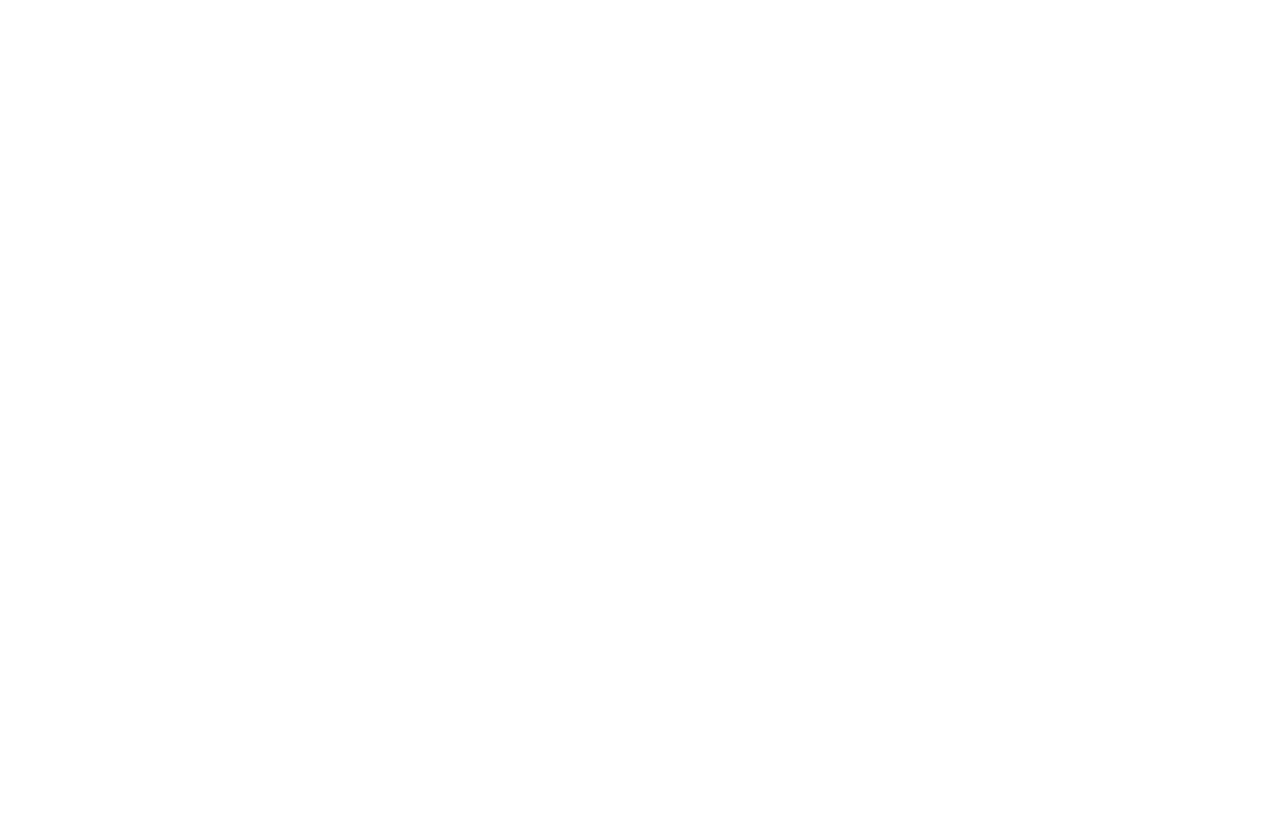
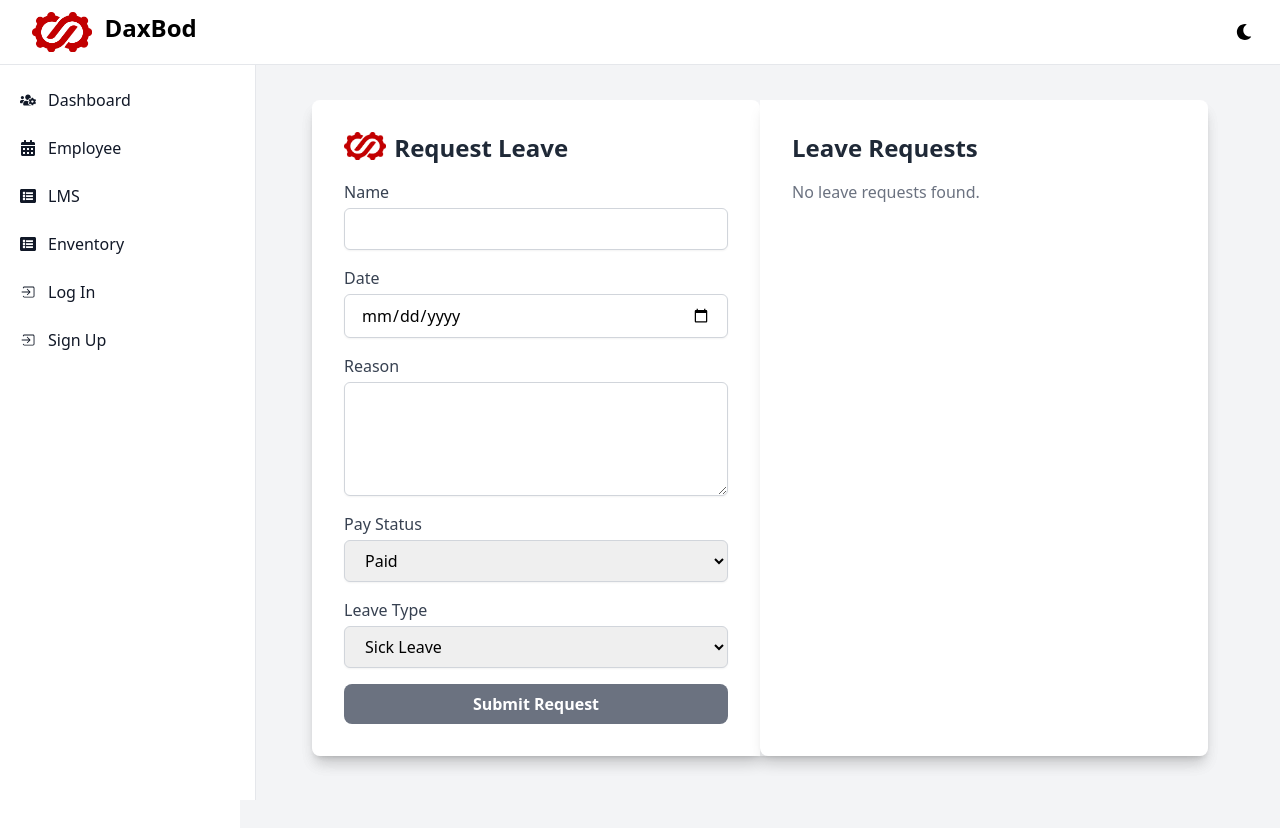
Before and after one commit to Arslaan027/HRDB, a React (Vite) app in the folder HRDB/: page /lms in a window 1280 px wide. Before the commit this address had no page. Before the commit the page ends 800 px from the top, so only its background shows below. Built offline with nearby package versions, Linux system fonts and the light colour scheme.

Commit message:
Leave Section Done

```diff
--- a/HRDB/src/App.jsx
+++ b/HRDB/src/App.jsx
@@ -8,6 +8,7 @@
 import Login from "./Components/Pages/Login/Login";
 import Inventory from "./Components/Pages/Inveentory/Inventory";
 import Signup from "./Components/Pages/Signup/Signup";
+import LMS from "./Components/Pages/LMS/LMS";
 
 function App() {
   const [darkMode, setDarkMode] = React.useState(false);
@@ -33,8 +34,12 @@
           <Route index element={<Dashboard />} />
           <Route path="/employee" element={<Employee />} />
           <Route path="/payroll" element={<Payroll />} />
-          <Route path="/leave-management" element={<LeaveManagement />} />
-          <Route path="/payroll/:id" element={<Payroll />} />{" "}
+          <Route path="/lms" element={<LMS />} />
+          <Route
+            path="/leave-management/:employeeId"
+            element={<LeaveManagement />}
+          />
+          <Route path="/payroll/:id" element={<Payroll />} />
           <Route path="/enventory" element={<Inventory />} />
           <Route path="/login" element={<Login />} />
           <Route path="/signup" element={<Signup />} />
--- a/HRDB/src/Components/Headbar-Sidebar/Sidebar.jsx
+++ b/HRDB/src/Components/Headbar-Sidebar/Sidebar.jsx
@@ -24,7 +24,11 @@
         darkColor: "dark:bg-gray-700 dark:text-gray-300",
       },
     },
-
+    {
+      to: "/lms",
+      icon: FaListAlt,
+      text: "LMS",
+    },
     {
       to: "/enventory",
       icon: FaListAlt,
--- /dev/null
+++ b/HRDB/src/Components/Pages/LMS/LMS.jsx
@@ -0,0 +1,184 @@
+import React, { useState } from "react";
+import Title from "../../Daxbod/Title";
+import logo from "../../../Images/newlogo.png";
+
+const LMS = () => {
+  const [leaveRequests, setLeaveRequests] = useState([]);
+  const [newRequest, setNewRequest] = useState({
+    name: "",
+    date: "",
+    reason: "",
+    payStatus: "Paid",
+    leaveType: "Sick Leave",
+  });
+
+  const handleChange = (e) => {
+    const { name, value } = e.target;
+    setNewRequest({ ...newRequest, [name]: value });
+  };
+
+  const handleSubmit = (e) => {
+    e.preventDefault();
+    setLeaveRequests([...leaveRequests, newRequest]);
+    setNewRequest({
+      name: "",
+      date: "",
+      reason: "",
+      payStatus: "Paid",
+      leaveType: "Sick Leave",
+    });
+  };
+
+  return (
+    <div className="flex ml-60 mt-7 items-center justify-center min-h-screen bg-gray-100 dark:bg-gray-800 p-4 sm:p-6 md:p-8">
+      <div className="flex flex-col md:flex-row w-full max-w-4xl bg-gray-100 dark:bg-gray-800 rounded-lg shadow-lg">
+        {/* Left Section: Leave Request Form */}
+        <div className="bg-white dark:bg-gray-900 p-6 md:p-8 rounded-t-lg md:rounded-l-lg shadow-lg md:w-1/2">
+          <div className="flex gap-2 items-start">
+            <img src={logo} className="h-7 flex " />
+            <h2 className="text-2xl font-semibold mb-4 text-gray-800 dark:text-gray-200 ">
+              Request Leave
+            </h2>
+          </div>
+          <form onSubmit={handleSubmit} className="space-y-4">
+            <div>
+              <label
+                htmlFor="name"
+                className="block text-gray-700 dark:text-gray-300"
+              >
+                Name
+              </label>
+              <input
+                id="name"
+                name="name"
+                type="text"
+                value={newRequest.name}
+                onChange={handleChange}
+                className="mt-1 block w-full px-4 py-2 border border-gray-300 rounded-md shadow-sm focus:outline-none focus:ring-2 focus:ring-gray-500 dark:bg-gray-600 dark:border-gray-500 dark:text-gray-200"
+                required
+              />
+            </div>
+            <div>
+              <label
+                htmlFor="date"
+                className="block text-gray-700 dark:text-gray-300"
+              >
+                Date
+              </label>
+              <input
+                id="date"
+                name="date"
+                type="date"
+                value={newRequest.date}
+                onChange={handleChange}
+                className="mt-1 block w-full px-4 py-2 border border-gray-300 rounded-md shadow-sm focus:outline-none focus:ring-2 focus:ring-gray-500 dark:bg-gray-600 dark:border-gray-500 dark:text-gray-200"
+                required
+              />
+            </div>
+            <div>
+              <label
+                htmlFor="reason"
+                className="block text-gray-700 dark:text-gray-300"
+              >
+                Reason
+              </label>
+              <textarea
+                id="reason"
+                name="reason"
+                value={newRequest.reason}
+                onChange={handleChange}
+                className="mt-1 block w-full px-4 py-2 border border-gray-300 rounded-md shadow-sm focus:outline-none focus:ring-2 focus:ring-gray-500 dark:bg-gray-600 dark:border-gray-500 dark:text-gray-200"
+                rows="4"
+                required
+              />
+            </div>
+            <div>
+              <label
+                htmlFor="payStatus"
+                className="block text-gray-700 dark:text-gray-300"
+              >
+                Pay Status
+              </label>
+              <select
+                id="payStatus"
+                name="payStatus"
+                value={newRequest.payStatus}
+                onChange={handleChange}
+                className="mt-1 block w-full px-4 py-2 border border-gray-300 rounded-md shadow-sm focus:outline-none focus:ring-2 focus:ring-gray-500 dark:bg-gray-600 dark:border-gray-500 dark:text-gray-200"
+                required
+              >
+                <option value="Paid">Paid</option>
+                <option value="Unpaid">Unpaid</option>
+              </select>
+            </div>
+            <div>
+              <label
+                htmlFor="leaveType"
+                className="block text-gray-700 dark:text-gray-300"
+              >
+                Leave Type
+              </label>
+              <select
+                id="leaveType"
+                name="leaveType"
+                value={newRequest.leaveType}
+                onChange={handleChange}
+                className="mt-1 block w-full px-4 py-2 border border-gray-300 rounded-md shadow-sm focus:outline-none focus:ring-2 focus:ring-gray-500 dark:bg-gray-600 dark:border-gray-500 dark:text-gray-200"
+                required
+              >
+                <option value="Sick Leave">Sick Leave</option>
+                <option value="Casual Leave">Casual Leave</option>
+                <option value="Earned Leave">Earned Leave</option>
+              </select>
+            </div>
+            <button
+              type="submit"
+              className="w-full bg-gray-500 hover:bg-gray-700 text-white font-semibold py-2 px-4 rounded-lg focus:outline-none focus:ring-2 focus:ring-gray-500 dark:bg-gray-600 dark:hover:bg-gray-700"
+            >
+              Submit Request
+            </button>
+          </form>
+        </div>
+
+        {/* Right Section: Leave Requests List */}
+        <div className="bg-white dark:bg-gray-900 p-6 md:p-8 rounded-b-lg md:rounded-r-lg shadow-lg md:w-1/2">
+          <h2 className="text-2xl font-semibold mb-4 text-gray-800 dark:text-gray-200 ">
+            Leave Requests
+          </h2>
+          {leaveRequests.length === 0 ? (
+            <p className="text-gray-500 dark:text-gray-400">
+              No leave requests found.
+            </p>
+          ) : (
+            <ul className="space-y-4">
+              {leaveRequests.map((request, index) => (
+                <li
+                  key={index}
+                  className="border border-gray-300 rounded-lg p-4 dark:border-gray-600 dark:bg-gray-800"
+                >
+                  <h3 className="text-lg font-semibold text-gray-800 dark:text-gray-200 ">
+                    {request.name}
+                  </h3>
+                  <p className="text-gray-600 dark:text-gray-400 ">
+                    Date: {request.date}
+                  </p>
+                  <p className="text-gray-600 dark:text-gray-400">
+                    Reason: {request.reason}
+                  </p>
+                  <p className="text-gray-600 dark:text-gray-400">
+                    Pay Status: {request.payStatus}
+                  </p>
+                  <p className="text-gray-600 dark:text-gray-400">
+                    Leave Type: {request.leaveType}
+                  </p>
+                </li>
+              ))}
+            </ul>
+          )}
+        </div>
+      </div>
+    </div>
+  );
+};
+
+export default LMS;
--- a/HRDB/src/Components/Pages/Login/Login.jsx
+++ b/HRDB/src/Components/Pages/Login/Login.jsx
@@ -11,7 +11,7 @@
   };
 
   return (
-    <div className="flex items-center justify-center min-h-screen bg-gray-100 dark:bg-gray-800 p-4 sm:p-6 md:p-8">
+    <div className="flex items-center justify-center min-h-screen bg-gray-100 dark:bg-gray-800 p-4 sm:p-6 md:p-8 ml-64">
       <div className="flex flex-col md:flex-row w-full max-w-4xl bg-gray-100 dark:bg-gray-800">
         {/* Left Section: Logo and Text */}
         <div className="bg-gray-700 dark:bg-gray-900 p-6 md:p-8 rounded-t-lg md:rounded-l-lg shadow-lg flex flex-col items-center justify-center md:w-1/2 mb-4 md:mb-0">
--- a/HRDB/src/Components/Pages/Payroll/LeaveManagement.jsx
+++ b/HRDB/src/Components/Pages/Payroll/LeaveManagement.jsx
@@ -1,7 +1,74 @@
 import React from "react";
+import { useParams } from "react-router-dom";
+import Title from "../../Daxbod/Title";
 
 const LeaveManagement = () => {
-  return <div>Hello</div>;
+  const { employeeId } = useParams();
+
+  // Example static data for leave requests
+  const leaveRequests = [
+    {
+      id: 1,
+      name: "Asad Khan",
+      date: "2024-08-15",
+      reason: "Medical",
+      payStatus: "Paid",
+      leaveType: "Sick Leave",
+    },
+    {
+      id: 2,
+      name: "Arslaan Ahmad",
+      date: "2024-08-18",
+      reason: "Vacation",
+      payStatus: "Unpaid",
+      leaveType: "Casual Leave",
+    },
+  ];
+
+  const filteredRequests = leaveRequests.filter(
+    (request) => request.name === employeeId
+  );
+
+  return (
+    <div className="flex flex-col items-center justify-center min-h-screen bg-gray-100 dark:bg-gray-800 p-4 sm:p-6 md:p-8">
+      <Title>Leave Management System</Title>
+      <div className="w-full max-w-4xl mt-8 bg-white dark:bg-gray-900 rounded-lg shadow-lg p-6">
+        <h2 className="text-2xl font-semibold mb-4 text-gray-800 dark:text-gray-200">
+          Existing Leave Requests for {employeeId.replace("-", " ")}
+        </h2>
+        {filteredRequests.length === 0 ? (
+          <p className="text-gray-500 dark:text-gray-400">
+            No leave requests found.
+          </p>
+        ) : (
+          <ul className="space-y-4">
+            {filteredRequests.map((request) => (
+              <li
+                key={request.id}
+                className="border border-gray-300 rounded-lg p-4 dark:border-gray-600 dark:bg-gray-800"
+              >
+                <h3 className="text-lg font-semibold text-gray-800 dark:text-gray-200">
+                  {request.name.replace("-", " ")}
+                </h3>
+                <p className="text-gray-600 dark:text-gray-400">
+                  Date: {request.date}
+                </p>
+                <p className="text-gray-600 dark:text-gray-400">
+                  Reason: {request.reason}
+                </p>
+                <p className="text-gray-600 dark:text-gray-400">
+                  Pay Status: {request.payStatus}
+                </p>
+                <p className="text-gray-600 dark:text-gray-400">
+                  Leave Type: {request.leaveType}
+                </p>
+              </li>
+            ))}
+          </ul>
+        )}
+      </div>
+    </div>
+  );
 };
 
 export default LeaveManagement;
--- a/HRDB/src/Components/Pages/Signup/Signup.jsx
+++ b/HRDB/src/Components/Pages/Signup/Signup.jsx
@@ -13,7 +13,7 @@
   };
 
   return (
-    <div className="flex items-center justify-center min-h-screen bg-gray-100 dark:bg-gray-800 p-4 sm:p-6 md:p-8">
+    <div className="flex items-center justify-center min-h-screen bg-gray-100 dark:bg-gray-800 p-4 sm:p-6 md:p-8 ml-64">
       <div className="flex flex-col md:flex-row w-full max-w-4xl bg-gray-100 dark:bg-gray-800">
         {/* Left Section: Logo and Text */}
         <div className="bg-gray-700 dark:bg-gray-900 p-4 sm:p-6 md:p-8 rounded-t-lg md:rounded-l-lg shadow-lg flex flex-col items-center justify-center md:w-1/2 mb-4 md:mb-0">
```
Also changed, not shown: HRDB/src/Components/Pages/Payroll/MonthlyLeave.jsx (+6 -4 lines).
